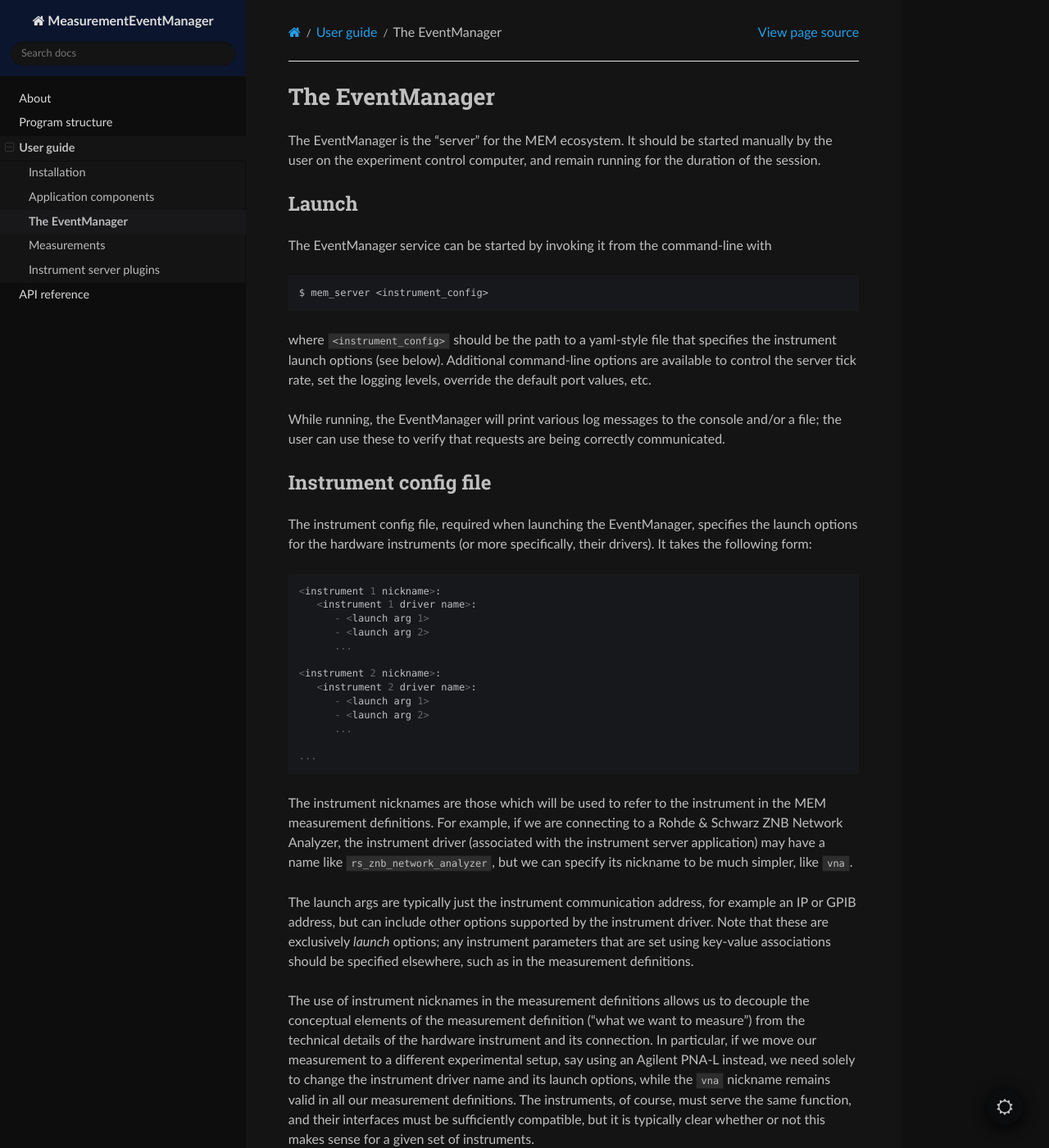
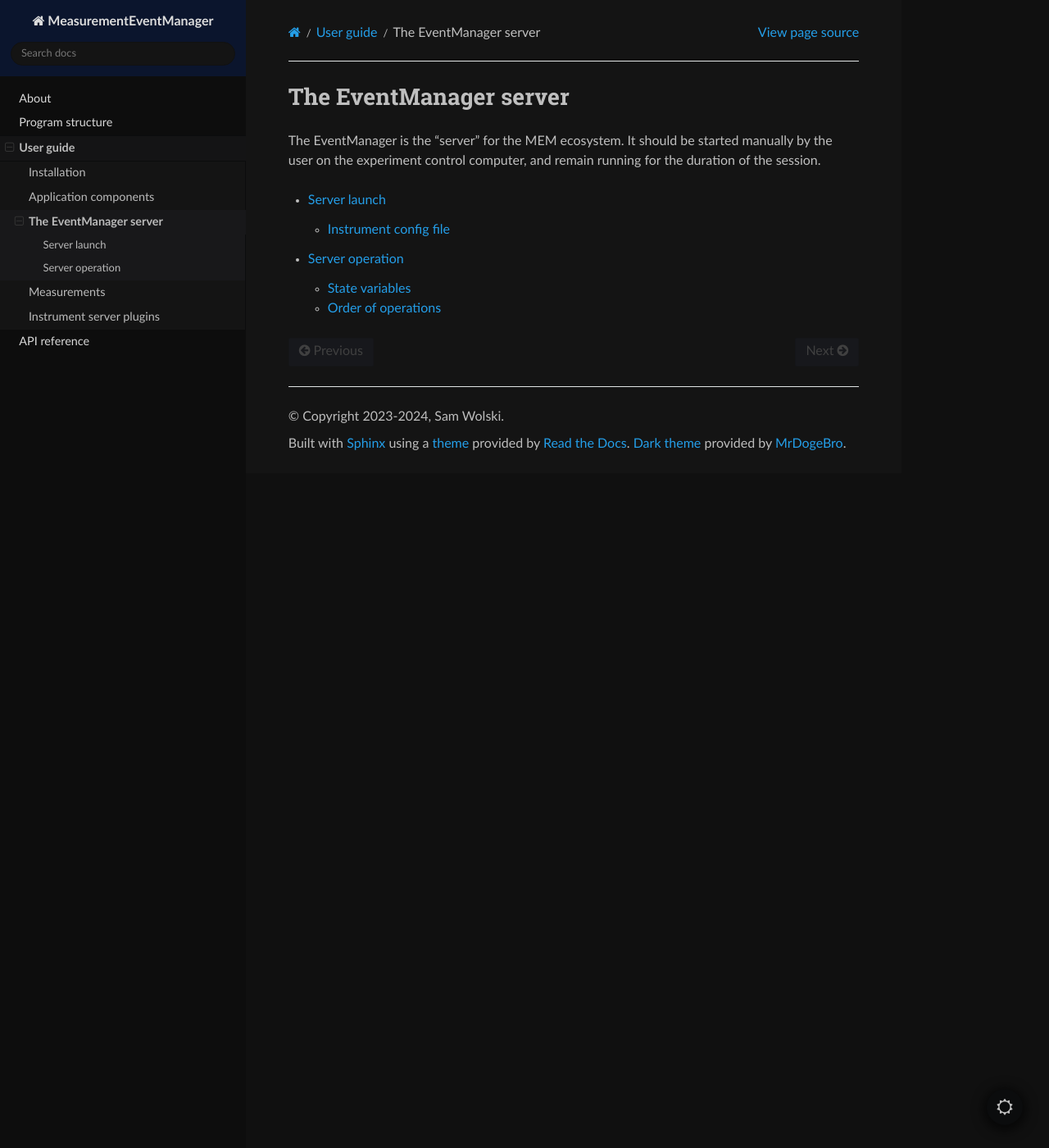
Before and after one commit to M1-QuantumLab/MeasurementEventManager, a Sphinx documentation site: the page built from docs/userguide/event_manager.rst, in a window 1280 px wide and 1400 px high. Shown: the whole window at 82% size. Built offline with Sphinx 7.4.7 and the Read the Docs theme 3.1.0, drawn with Linux system fonts in a browser that asks for light colours; pages that are not in the unit, such as notebooks, are missing from menus.

Commit message:
Doc: Expand documentation

```diff
--- a/docs/userguide/event_manager.rst
+++ b/docs/userguide/event_manager.rst
@@ -1,5 +1,5 @@
-The EventManager
-================
+The EventManager server
+=======================
 
 
 The EventManager is the "server" for the MEM ecosystem.
@@ -7,76 +7,7 @@
 and remain running for the duration of the session.
 
 
-.. _event-manager-launch:
+.. toctree::
 
-Launch
-------
-
-
-The EventManager service can be started by invoking it from the command-line
-with
-
-::
-
-   $ mem_server <instrument_config>
-
-where ``<instrument_config>`` should be the path to a yaml-style file that
-specifies the instrument launch options (see below).
-Additional command-line options are available to control the server tick rate,
-set the logging levels, override the default port values, etc.
-
-While running, the EventManager will print various log messages to the console
-and/or a file; the user can use these to verify that requests are being
-correctly communicated.
-
-
-Instrument config file
-----------------------
-
-
-The instrument config file, required when launching the EventManager, specifies
-the launch options for the hardware instruments (or more specifically, their
-drivers).
-It takes the following form:
-
-::
-
-   <instrument 1 nickname>:
-      <instrument 1 driver name>:
-         - <launch arg 1>
-         - <launch arg 2>
-         ...
-
-   <instrument 2 nickname>:
-      <instrument 2 driver name>:
-         - <launch arg 1>
-         - <launch arg 2>
-         ...
-
-   ...
-
-The instrument nicknames are those which will be used to refer to the
-instrument in the MEM measurement definitions.
-For example, if we are connecting to a Rohde & Schwarz ZNB Network Analyzer,
-the instrument driver (associated with the instrument server application) may
-have a name like ``rs_znb_network_analyzer``, but we can specify its nickname
-to be much simpler, like ``vna``.
-
-The launch args are typically just the instrument communication address, for
-example an IP or GPIB address, but can include other options supported by the
-instrument driver.
-Note that these are exclusively *launch* options; any instrument parameters
-that are set using key-value associations should be specified elsewhere, such
-as in the measurement definitions.
-
-The use of instrument nicknames in the measurement definitions allows us
-to decouple the conceptual elements of the measurement definition ("what we
-want to measure") from the technical details of the hardware instrument and
-its connection.
-In particular, if we move our measurement to a different experimental setup,
-say using an Agilent PNA-L instead, we need solely to change the instrument
-driver name and its launch options, while the ``vna`` nickname remains valid
-in all our measurement definitions.
-The instruments, of course, must serve the same function, and their interfaces
-must be sufficiently compatible, but it is typically clear whether or not this
-makes sense for a given set of instruments.
+   event_manager/launch
+   event_manager/operation
--- a/docs/userguide/measurements/definitions.rst
+++ b/docs/userguide/measurements/definitions.rst
@@ -9,13 +9,13 @@
 
 .. note::
 
-   Although the user is not required to directly interact with MeasurementParams
+   Although the user is not required to directly interact with Measurement
    objects at any point, it is helpful to understand their behaviour as they
    provide constraints on the components of a measurement definition.
 
 A measurement definition is constructured from a dict or Python mapping,
 with several top-level keys corresponding to attributes of the resulting
-MeasurementParams object.
+Measurement object.
 For user-input-based usage, it is recommended to store the measurement
 definition in a YAML file, which can be read and parsed by a Guide client.
 For programmatic usage, a ``dict`` or mapping-like object can be used directly.
```
Also changed, not shown: docs/userguide/event_manager/launch.rst (added, +92 -0 lines), docs/userguide/event_manager/operation.rst (added, +86 -0 lines), docs/userguide/measurements/submit.rst (+11 -15 lines), docs/userguide/services.rst (+24 -14 lines), 1 other file.
